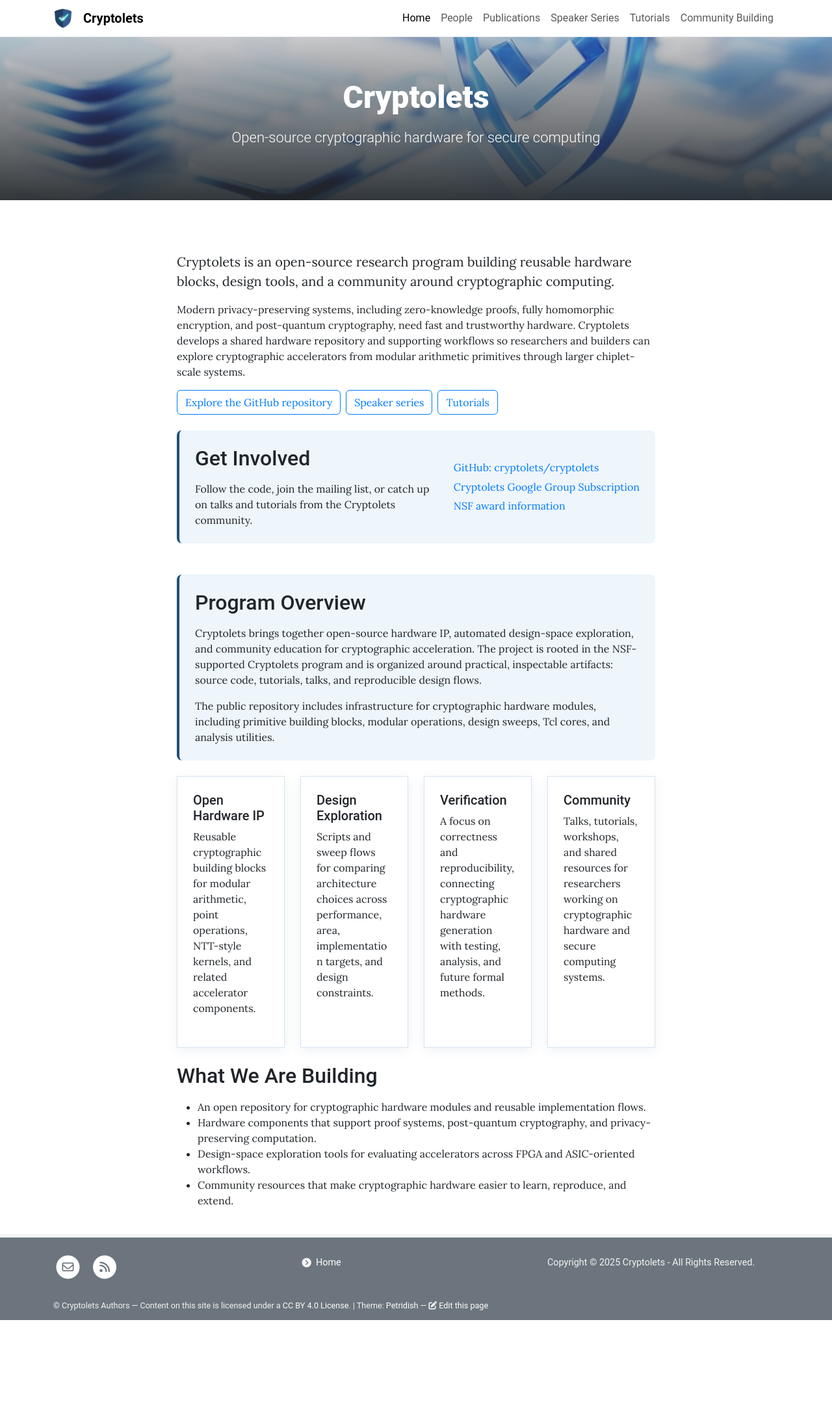
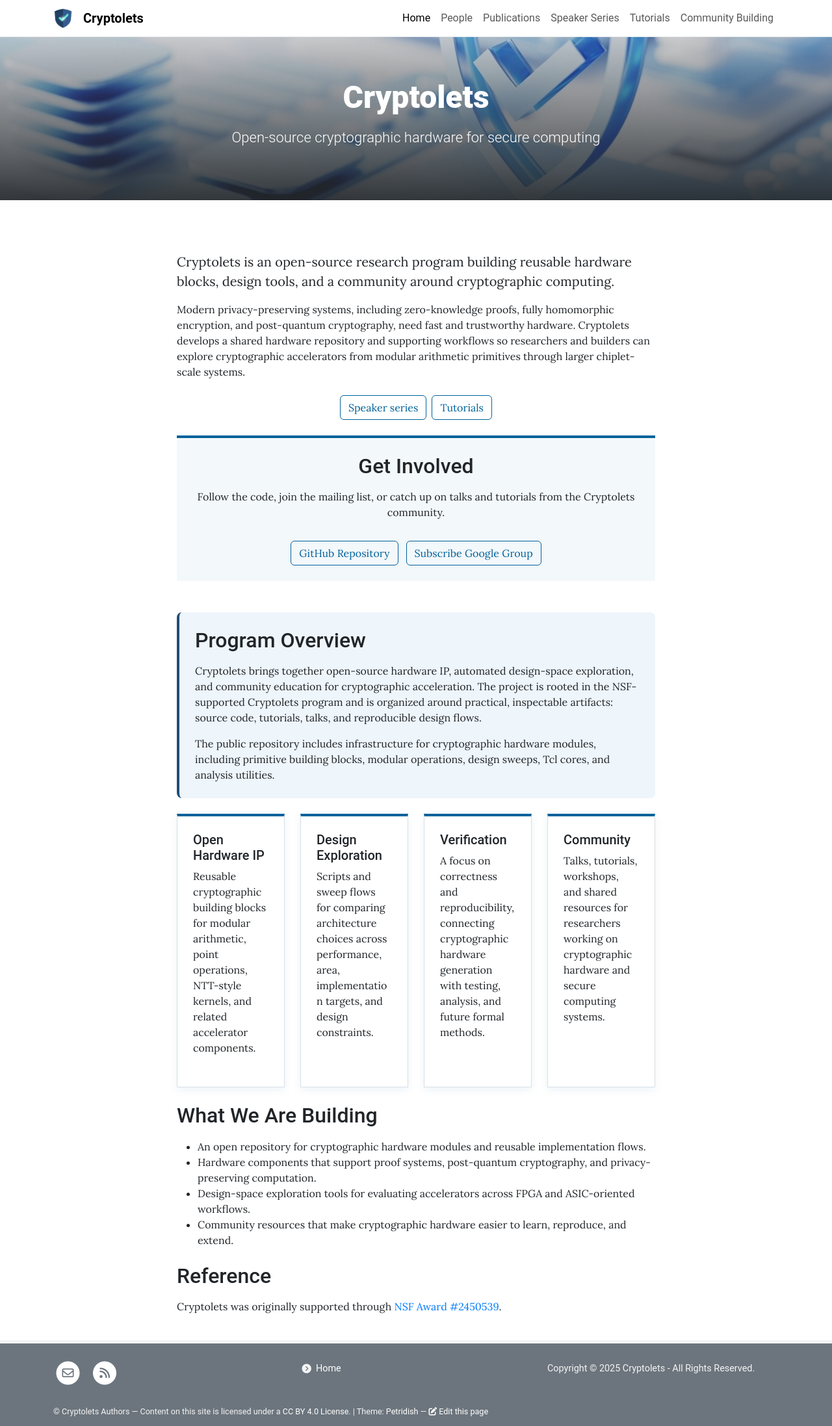
Before and after one commit to cryptolets/cryptolets.github.io, a Jekyll site: the page built from pages/home.md, in a window 1280 px wide. Shown: the whole page at 65% size. Built offline with Jekyll 4.4.1, drawn with Linux system fonts in a browser that asks for light colours; before the commit the page ends 2031 px from its top, so only the background shows below that.

Commit message:
home style

```diff
--- a/_sass/_custom.scss
+++ b/_sass/_custom.scss
@@ -4,33 +4,61 @@
 
 .cryptolets-involved-band {
   align-items: center;
-  background: #eef5fb;
-  border-left: 4px solid #1f4f7a;
-  border-radius: 8px;
+  background: #f3f8fb;
+  border-top: 4px solid #00629b;
+  border-radius: 0;
   display: flex;
+  flex-direction: column;
   gap: 2rem;
-  justify-content: space-between;
+  justify-content: center;
   padding: 1.5rem;
+  text-align: center;
   width: 100%;
 }
 
 .cryptolets-involved-links {
   display: flex;
-  flex: 0 0 auto;
-  flex-direction: column;
-  gap: 0.35rem;
+  flex: 0 1 auto;
+  flex-wrap: wrap;
+  gap: 0.75rem;
+  justify-content: center;
+}
+
+.cryptolets-involved-links .btn,
+.cryptolets-involved-band .btn,
+.cryptolets-home-actions .btn-outline-primary {
+  border-color: #00629b;
+  color: #00629b;
+}
+
+.cryptolets-involved-links .btn:hover,
+.cryptolets-involved-links .btn:focus,
+.cryptolets-involved-band .btn:hover,
+.cryptolets-involved-band .btn:focus,
+.cryptolets-home-actions .btn-outline-primary:hover,
+.cryptolets-home-actions .btn-outline-primary:focus {
+  background: #00629b;
+  border-color: #00629b;
+  color: #fff;
+}
+
+.cryptolets-card-carousel {
+  overflow: visible;
 }
 
 .cryptolets-pillar-card {
-  border: 1px solid #d9e2ec;
+  background: #fff;
+  border: 1px solid #d8e0e7;
+  border-top: 4px solid #00629b;
   border-radius: 0;
-  box-shadow: 0 0.25rem 1rem rgba(31, 79, 122, 0.08);
-  transition: box-shadow 0.2s ease, transform 0.2s ease;
+  box-shadow: 0 0.25rem 0.75rem rgba(0, 98, 155, 0.08);
+  transition: border-color 0.2s ease, box-shadow 0.2s ease, transform 0.2s ease;
 }
 
 .cryptolets-pillar-card:hover,
 .cryptolets-pillar-card:focus-within {
-  box-shadow: 0 0.75rem 1.5rem rgba(31, 79, 122, 0.14);
+  border-color: #00629b;
+  box-shadow: 0 0.75rem 1.5rem rgba(0, 98, 155, 0.16);
   transform: translateY(-2px);
 }
 
@@ -40,12 +68,16 @@
 
 @media (max-width: 767.98px) {
   .cryptolets-involved-band {
-    align-items: flex-start;
-    flex-direction: column;
+    align-items: center;
     gap: 1rem;
   }
 
   .cryptolets-involved-links {
     flex: 1 1 auto;
+    width: 100%;
+  }
+
+  .cryptolets-involved-links .btn {
+    width: 100%;
   }
 }
--- a/pages/home.md
+++ b/pages/home.md
@@ -14,8 +14,7 @@
     <p>
       Modern privacy-preserving systems, including zero-knowledge proofs, fully homomorphic encryption, and post-quantum cryptography, need fast and trustworthy hardware. Cryptolets develops a shared hardware repository and supporting workflows so researchers and builders can explore cryptographic accelerators from modular arithmetic primitives through larger chiplet-scale systems.
     </p>
-    <div class="d-flex flex-wrap gap-2 mt-3">
-      <a class="btn btn-outline-primary" href="https://github.com/cryptolets/cryptolets" target="_blank" rel="noopener">Explore the GitHub repository</a>
+    <div class="cryptolets-home-actions d-flex flex-wrap justify-content-center gap-2 mt-4">
       <a class="btn btn-outline-primary" href="{{ '/speaker-series/' | relative_url }}">Speaker series</a>
       <a class="btn btn-outline-primary" href="{{ '/tutorials/' | relative_url }}">Tutorials</a>
     </div>
@@ -30,9 +29,8 @@
     </p>
   </div>
   <div class="cryptolets-involved-links">
-    <a href="https://github.com/cryptolets/cryptolets" target="_blank" rel="noopener">GitHub: cryptolets/cryptolets</a>
-    <a href="https://groups.google.com/u/1/g/cryptolets" target="_blank" rel="noopener">Cryptolets Google Group Subscription</a>
-    <a href="https://www.nsf.gov/awardsearch/show-award?AWD_ID=2450539" target="_blank" rel="noopener">NSF award information</a>
+    <a class="btn btn-outline-primary" href="https://github.com/cryptolets/cryptolets" target="_blank" rel="noopener">GitHub Repository</a>
+    <a class="btn btn-outline-primary" href="https://groups.google.com/u/1/g/cryptolets" target="_blank" rel="noopener">Subscribe Google Group</a>
   </div>
 </div>
 
@@ -46,36 +44,38 @@
   </p>
 </div>
 
-<div class="row cards mt-4">
-  <div class="col-md-6 col-lg-3">
-    <div class="swiper-slide card cryptolets-pillar-card h-100">
-      <div class="card-body">
-        <h3 class="h5 card-title">Open Hardware IP</h3>
-        <p class="card-text">Reusable cryptographic building blocks for modular arithmetic, point operations, NTT-style kernels, and related accelerator components.</p>
+<div class="swiper card-carousel swiper-initialized swiper-horizontal swiper-backface-hidden cryptolets-card-carousel mt-4">
+  <div class="row cards">
+    <div class="col-md-6 col-lg-3">
+      <div class="swiper-slide card cryptolets-pillar-card h-100">
+        <div class="card-body">
+          <h3 class="h5 card-title">Open Hardware IP</h3>
+          <p class="card-text">Reusable cryptographic building blocks for modular arithmetic, point operations, NTT-style kernels, and related accelerator components.</p>
+        </div>
       </div>
     </div>
-  </div>
-  <div class="col-md-6 col-lg-3">
-    <div class="swiper-slide card cryptolets-pillar-card h-100">
-      <div class="card-body">
-        <h3 class="h5 card-title">Design Exploration</h3>
-        <p class="card-text">Scripts and sweep flows for comparing architecture choices across performance, area, implementation targets, and design constraints.</p>
+    <div class="col-md-6 col-lg-3">
+      <div class="swiper-slide card cryptolets-pillar-card h-100">
+        <div class="card-body">
+          <h3 class="h5 card-title">Design Exploration</h3>
+          <p class="card-text">Scripts and sweep flows for comparing architecture choices across performance, area, implementation targets, and design constraints.</p>
+        </div>
       </div>
     </div>
-  </div>
-  <div class="col-md-6 col-lg-3">
-    <div class="swiper-slide card cryptolets-pillar-card h-100">
-      <div class="card-body">
-        <h3 class="h5 card-title">Verification</h3>
-        <p class="card-text">A focus on correctness and reproducibility, connecting cryptographic hardware generation with testing, analysis, and future formal methods.</p>
+    <div class="col-md-6 col-lg-3">
+      <div class="swiper-slide card cryptolets-pillar-card h-100">
+        <div class="card-body">
+          <h3 class="h5 card-title">Verification</h3>
+          <p class="card-text">A focus on correctness and reproducibility, connecting cryptographic hardware generation with testing, analysis, and future formal methods.</p>
+        </div>
       </div>
     </div>
-  </div>
-  <div class="col-md-6 col-lg-3">
-    <div class="swiper-slide card cryptolets-pillar-card h-100">
-      <div class="card-body">
-        <h3 class="h5 card-title">Community</h3>
-        <p class="card-text">Talks, tutorials, workshops, and shared resources for researchers working on cryptographic hardware and secure computing systems.</p>
+    <div class="col-md-6 col-lg-3">
+      <div class="swiper-slide card cryptolets-pillar-card h-100">
+        <div class="card-body">
+          <h3 class="h5 card-title">Community</h3>
+          <p class="card-text">Talks, tutorials, workshops, and shared resources for researchers working on cryptographic hardware and secure computing systems.</p>
+        </div>
       </div>
     </div>
   </div>
@@ -90,3 +90,11 @@
     <li>Community resources that make cryptographic hardware easier to learn, reproduce, and extend.</li>
   </ul>
 </div>
+
+<div class="mt-4">
+  <h2>Reference</h2>
+  <p>
+    Cryptolets was originally supported through
+    <a href="https://www.nsf.gov/awardsearch/show-award?AWD_ID=2450539" target="_blank" rel="noopener">NSF Award #2450539</a>.
+  </p>
+</div>
```
